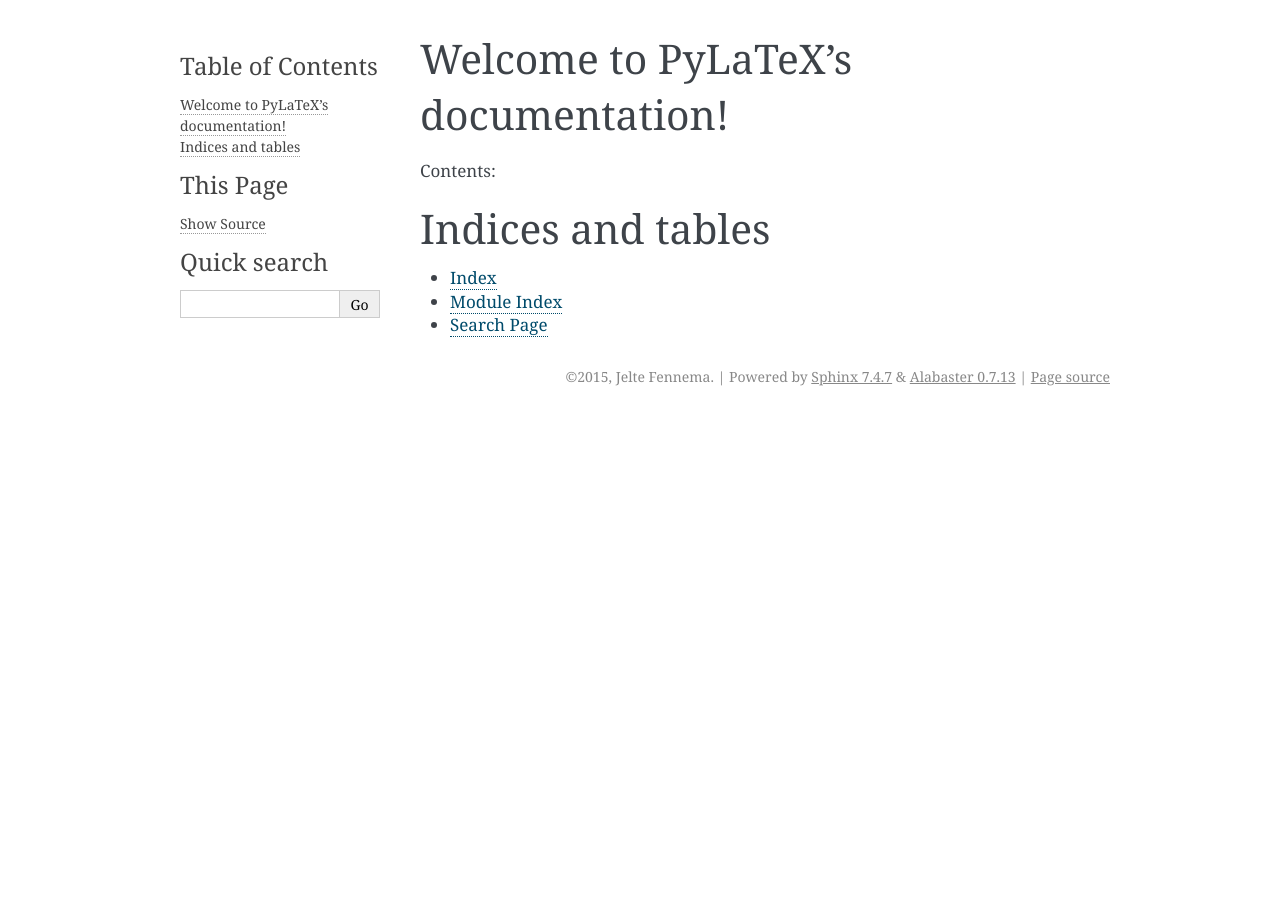
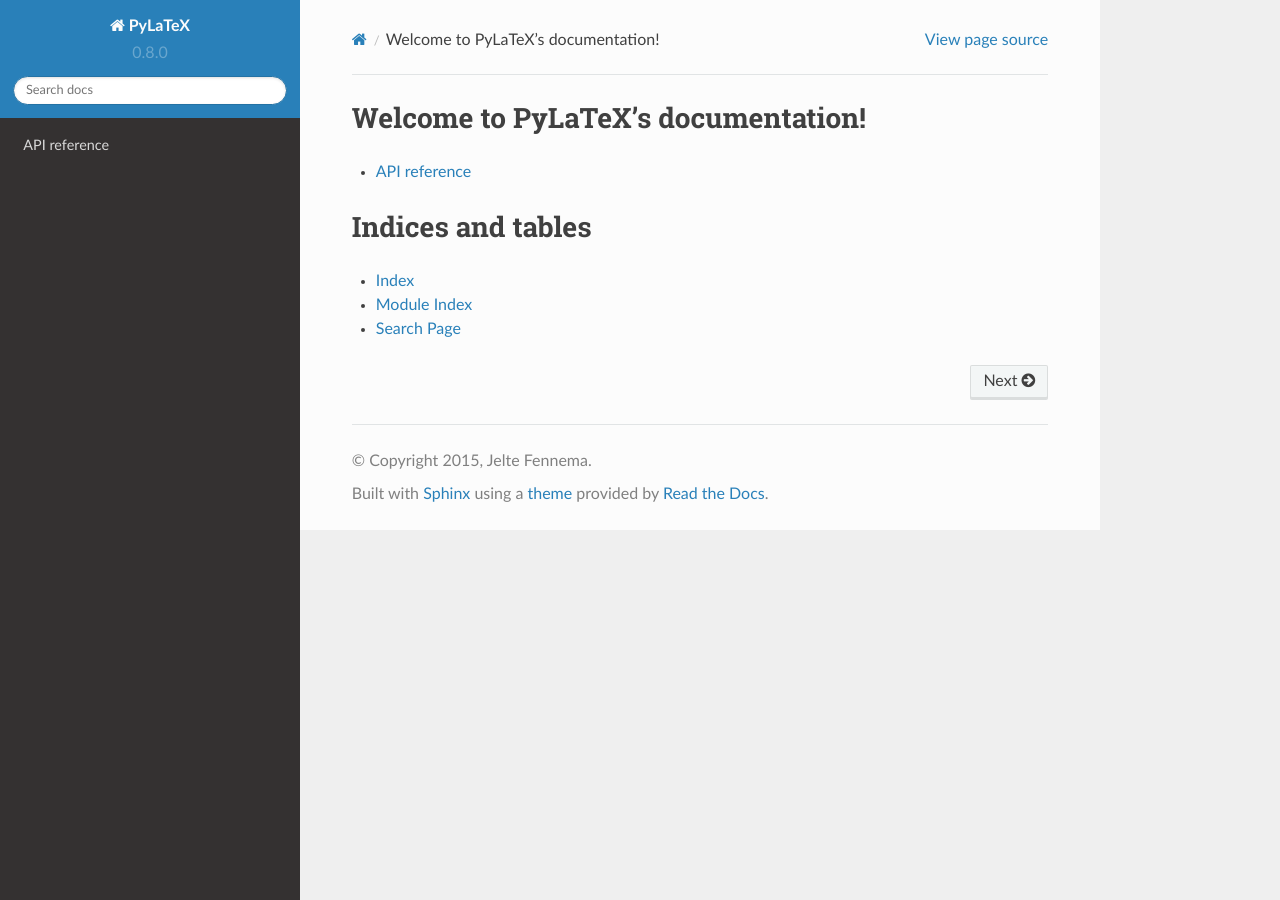
Before and after one commit to JelteF/PyLaTeX, a Sphinx documentation site: the page built from docs/source/index.rst, in a window 1280 px wide. Built offline with Sphinx 7.4.7 and the Read the Docs theme 2.0.0, drawn with Linux system fonts in a browser that asks for light colours.

Commit message:
Make docs nicer

```diff
--- /dev/null
+++ b/docs/source/api.rst
@@ -0,0 +1,8 @@
+API reference
+=============
+
+.. toctree::
+    :maxdepth: 1
+    :glob:
+
+    pylatex.*
--- a/docs/source/conf.py
+++ b/docs/source/conf.py
@@ -117,9 +117,11 @@
 
 # -- Options for HTML output ----------------------------------------------
 
+import sphinx_rtd_theme
+
 # The theme to use for HTML and HTML Help pages.  See the documentation for
 # a list of builtin themes.
-html_theme = 'alabaster'
+html_theme = 'sphinx_rtd_theme'
 
 # Theme options are theme-specific and customize the look and feel of a theme
 # further.  For a list of options available for each theme, see the
@@ -128,6 +130,7 @@
 
 # Add any paths that contain custom themes here, relative to this directory.
 #html_theme_path = []
+html_theme_path = [sphinx_rtd_theme.get_html_theme_path()]
 
 # The name for this set of Sphinx documents.  If None, it defaults to
 # "<project> v<release> documentation".
--- a/docs/source/index.rst
+++ b/docs/source/index.rst
@@ -6,10 +6,12 @@
 Welcome to PyLaTeX's documentation!
 ===================================
 
-Contents:
+.. toctree::
+    :maxdepth: 1
+    :glob:
 
-.. toctree::
-   :maxdepth: 2
+    api
+
 
 
 
```
Also changed, not shown: docs/source/pylatex.rst (deleted, +0 -29 lines).
